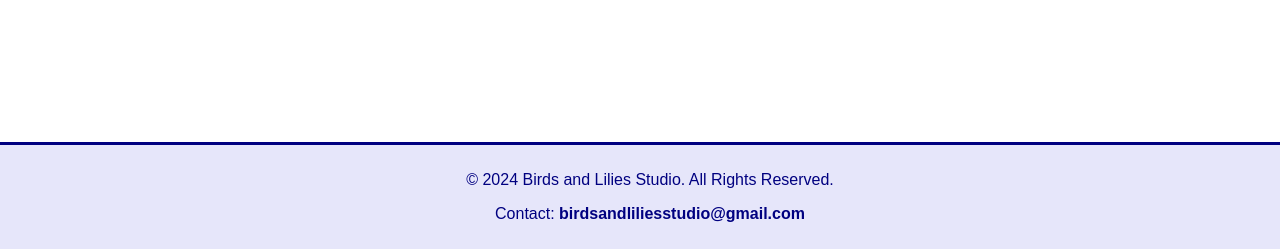
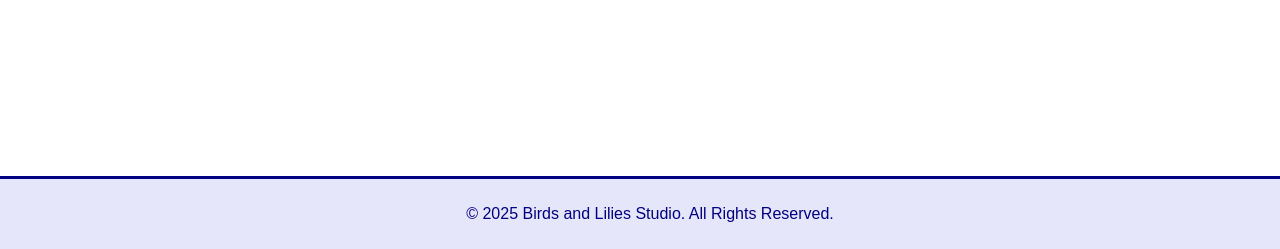
Before and after one commit to Birds-and-Lilies-Studio/website, a plain HTML site: page index.html in a window 1280 px wide. Shown: the part 551-800 px from the top of the page. Drawn offline with Linux system fonts and the light colour scheme.

Commit message:
changed copyright

```diff
--- a/index.html
+++ b/index.html
@@ -58,13 +58,16 @@
     </main>
 
     <footer>
-      <p>&copy; 2024 Birds and Lilies Studio. All Rights Reserved.</p>
       <p>
-        Contact:
-        <a href="mailto:birdsandliliesstudio@gmail.com"
-          >birdsandliliesstudio@gmail.com</a
-        >
+        &copy; <span id="year"></span> Birds and Lilies Studio. All Rights
+        Reserved.
       </p>
+      <script>
+        const startYear = 2025;
+        const currentYear = new Date().getFullYear();
+        document.getElementById("year").textContent =
+          currentYear > startYear ? `${startYear}–${currentYear}` : startYear;
+      </script>
     </footer>
 
     <script src="app.js"></script>
```
